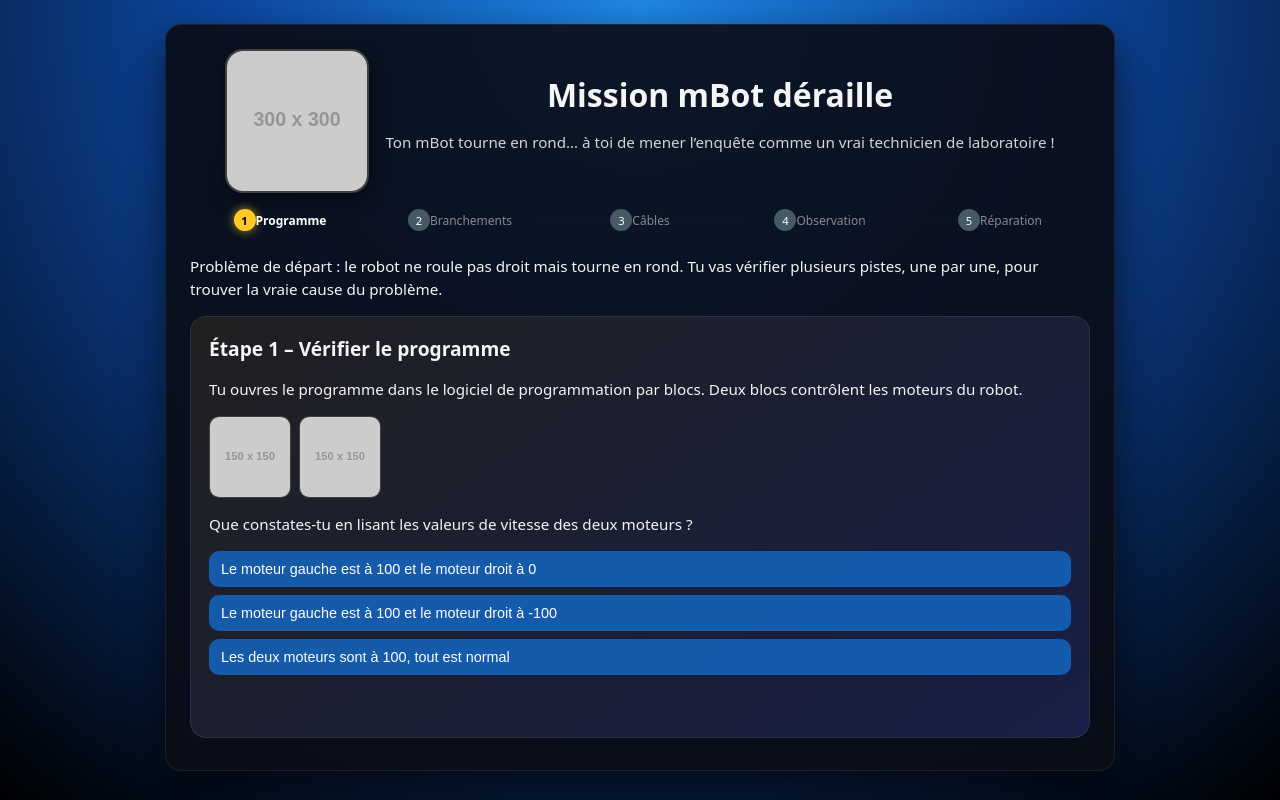
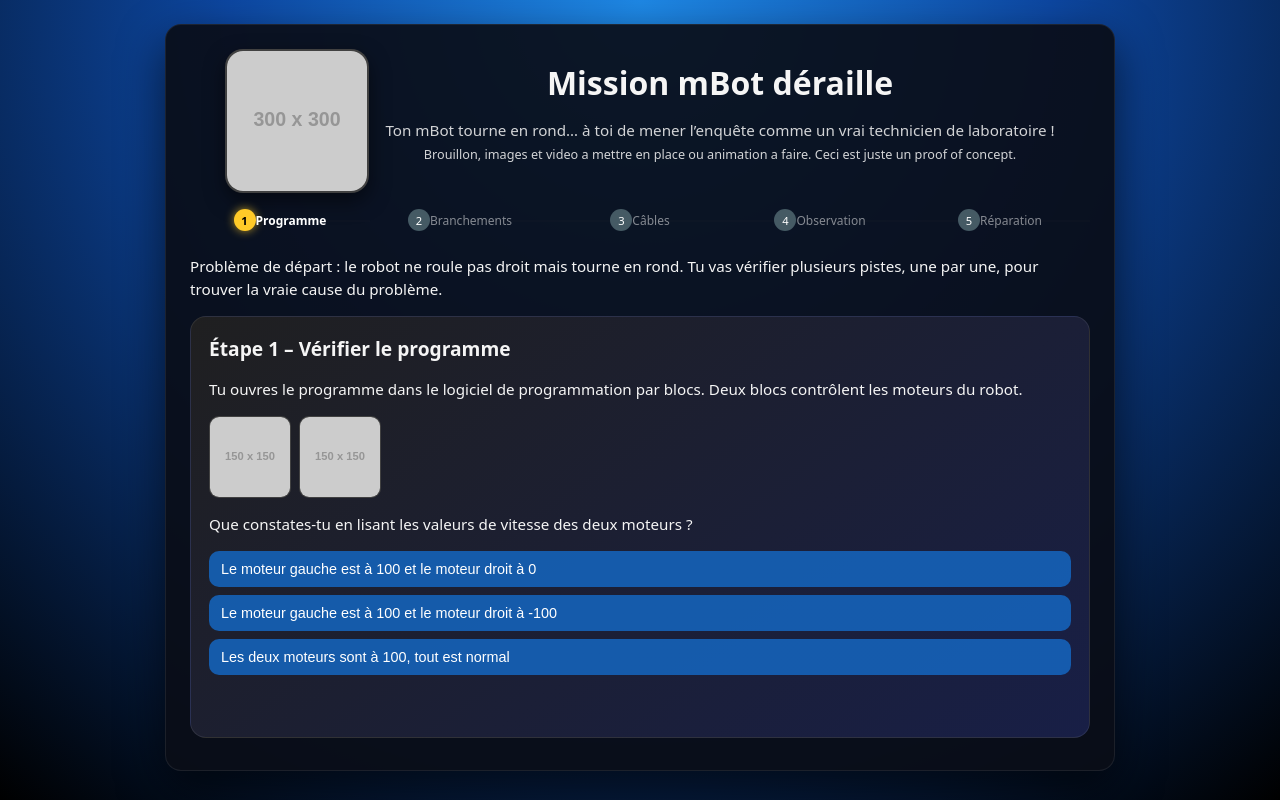
Before and after one commit to nemrod10/escapegame, a plain HTML site: page index.html in a window 1280 px wide. Drawn offline with Linux system fonts and the light colour scheme; placeholder pictures from the web are drawn by us.

Commit message:
Update index.html

```diff
--- a/index.html
+++ b/index.html
@@ -239,7 +239,10 @@
       <img class="robot-img" src="https://via.placeholder.com/300x300?text=mBot" alt="mBot">
       <div>
         <h1>Mission mBot déraille</h1>
-        <p class="subtitle">Ton mBot tourne en rond… à toi de mener l’enquête comme un vrai technicien de laboratoire !</p>
+        <p class="subtitle">Ton mBot tourne en rond… à toi de mener l’enquête comme un vrai technicien de laboratoire !
+        <br />
+        <small>Brouillon, images et video a mettre en place ou animation a faire. Ceci est juste un proof of concept.</small>
+        </p>
       </div>
     </div>
 
```
